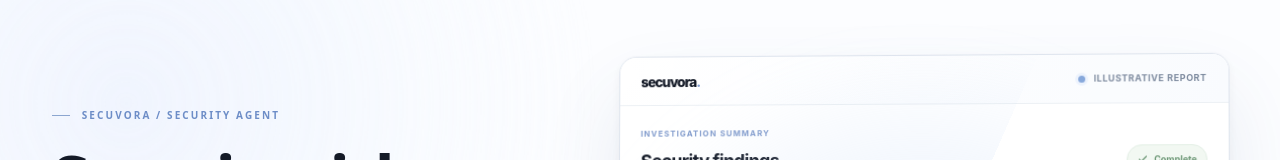
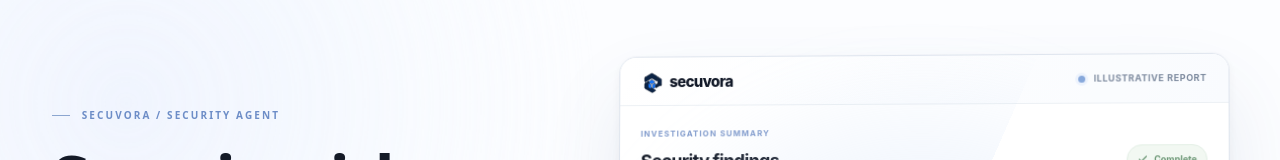
Before and after one commit to helloskyorigin/Safe-sure, a Next.js app: page / in a window 1280 px wide. Shown: the part 136-296 px from the top of the page. Built offline with nearby package versions, Linux system fonts and the light colour scheme.

Commit message:
Remove trailing dot from report preview brand

```diff
--- a/components/Hero.tsx
+++ b/components/Hero.tsx
@@ -60,9 +60,7 @@ export default function Hero({ onOpenAssessment }: HeroProps) {
           <div className="preview-halo" aria-hidden="true"></div>
           <div className="preview">
             <div className="preview-top">
-              <strong className="preview-brand">
-                secuvora<span>.</span>
-              </strong>
+              <Brand href={null} className="preview-brand" label="Secuvora" />
               <span className="example-tag">
                 <span className="example-dot"></span> ILLUSTRATIVE REPORT
               </span>
```
